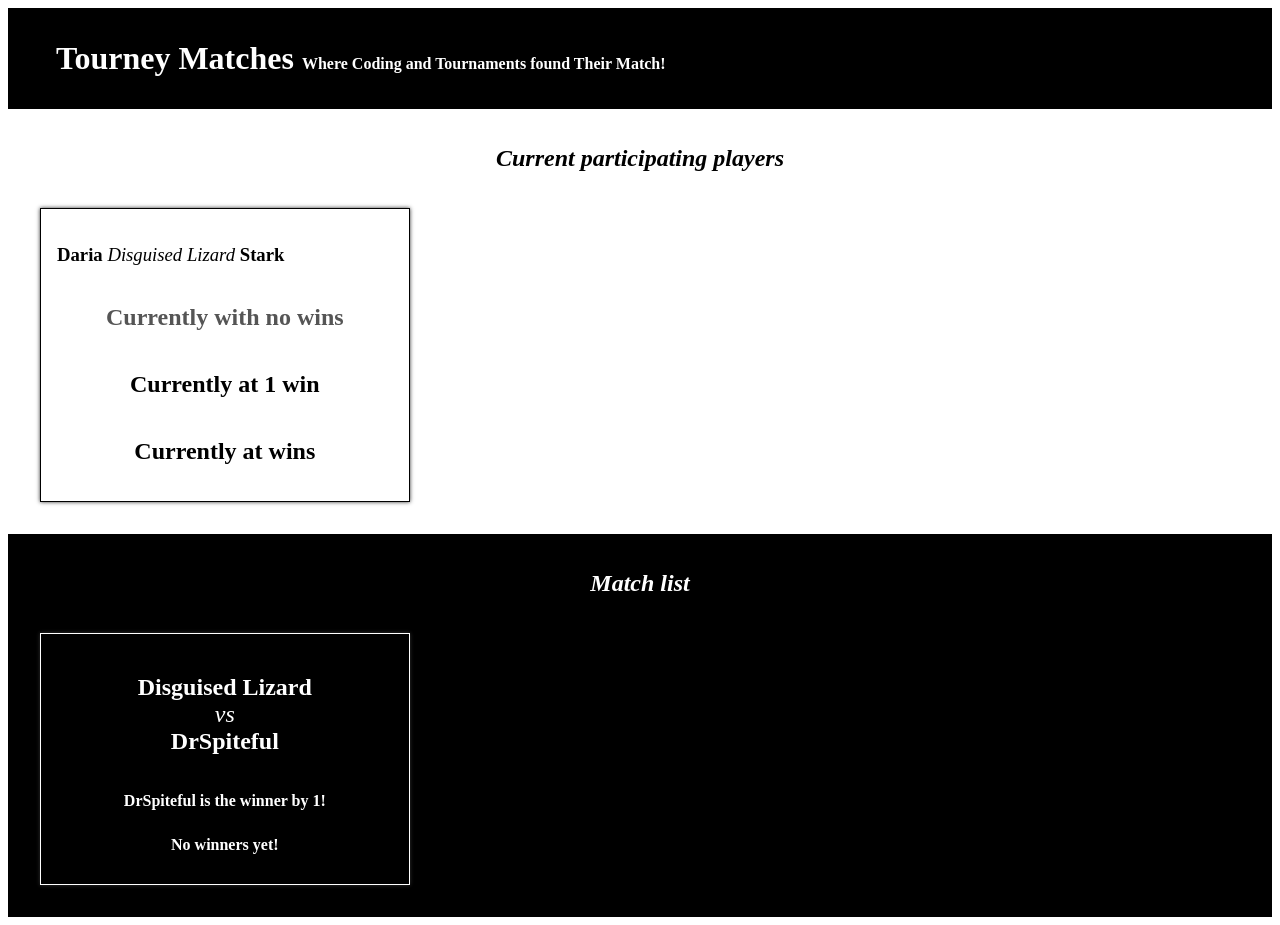
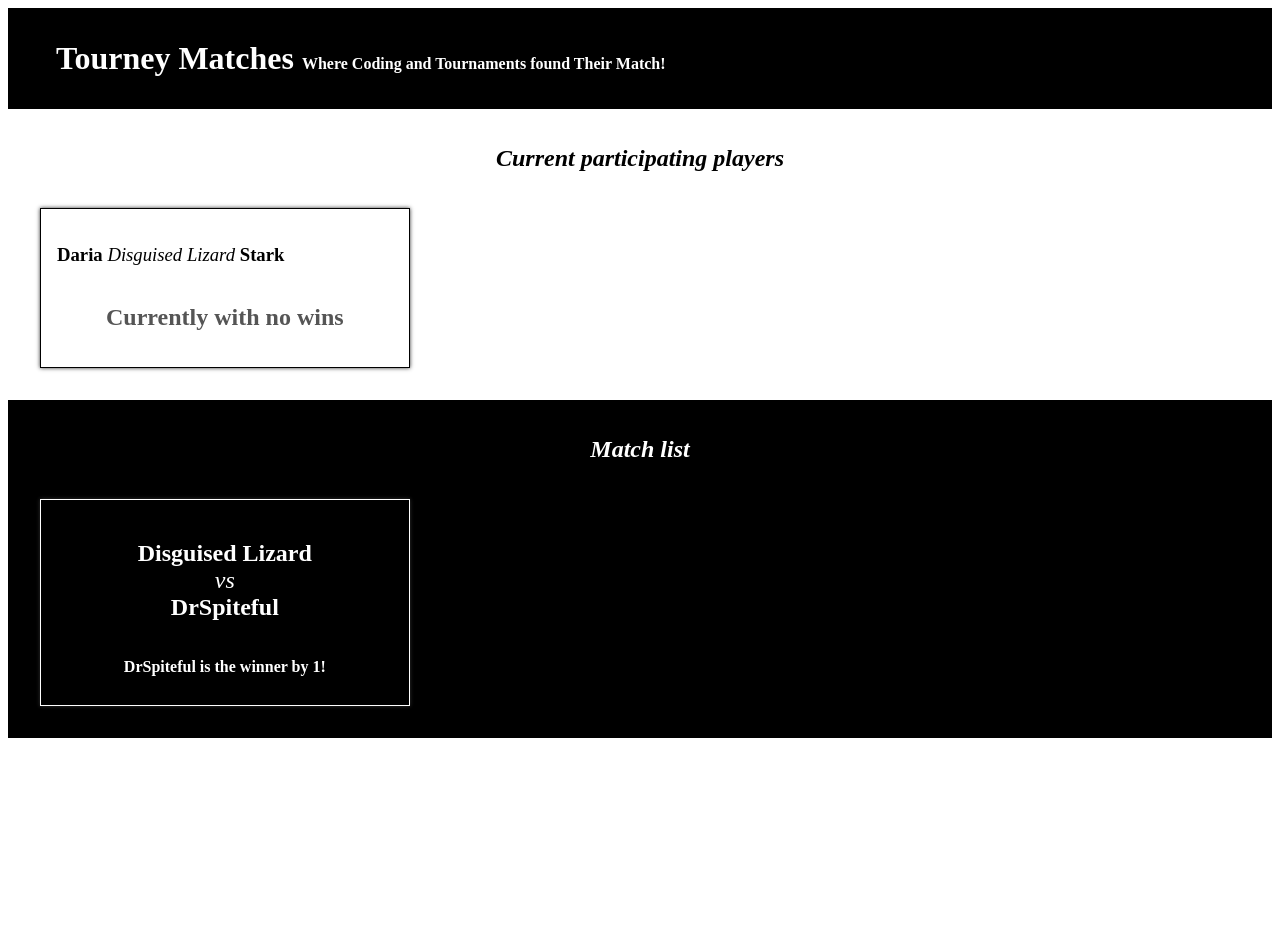
Before and after one commit to binding1/tourney-matches, a React (Create React App) app: page / in a window 1280 px wide. After the commit the page ends 800 px from the top, so only its background shows below. Built offline with nearby package versions, Linux system fonts and the light colour scheme.

Commit message:
refactored player and match components

```diff
--- a/src/components/Match.js
+++ b/src/components/Match.js
@@ -4,12 +4,12 @@
       <h1>
         {props.players[0]} <span>vs</span> {props.players[1]}
       </h1>
-      {/* To be shown when there is a winner */}
-      <h2>
-        {props.winner} is the winner by {props.scoreDifference}!
-      </h2>
-      {/* To be shown when there is no winner */}
-      <h2>No winners yet!</h2>
+      {props.winner && (
+        <h2>
+          {props.winner} is the winner by {props.scoreDifference}!
+        </h2>
+      )}
+      {!props.winner && <h2>No winners yet!</h2>}
     </article>
   );
 }
--- a/src/components/Player.js
+++ b/src/components/Player.js
@@ -1,18 +1,12 @@
 function Player(props) {
-  const show = false;
-
   return (
     <article className="Player">
       <h1>
         {props.firstName} <span>{props.gamerTag}</span> {props.lastName}
       </h1>
-      {show && <>Hi!</>}
-      {/* To be shown when there is no wins */}
-      <h2 className="zero">Currently with no wins </h2>
-      {/* To be shown when there is 1 win */}
-      <h2>Currently at 1 win</h2>
-      {/* To be shown when there is more than one win */}
-      <h2>Currently at {props.wins} wins</h2>
+      {props.wins === 0 && <h2 className="zero">Currently with no wins</h2>}
+      {props.wins === 1 && <h2>Currently at {props.wins} win</h2>}
+      {props.wins > 1 && <h2>Currently at {props.wins} wins</h2>}
     </article>
   );
 }
--- a/src/helpers/playerHelpers.js
+++ b/src/helpers/playerHelpers.js
@@ -11,6 +11,8 @@
         return accumulator;
       }
     }, 0);
+    player.wins = currentWins;
+
     return player;
   });
 };
```
